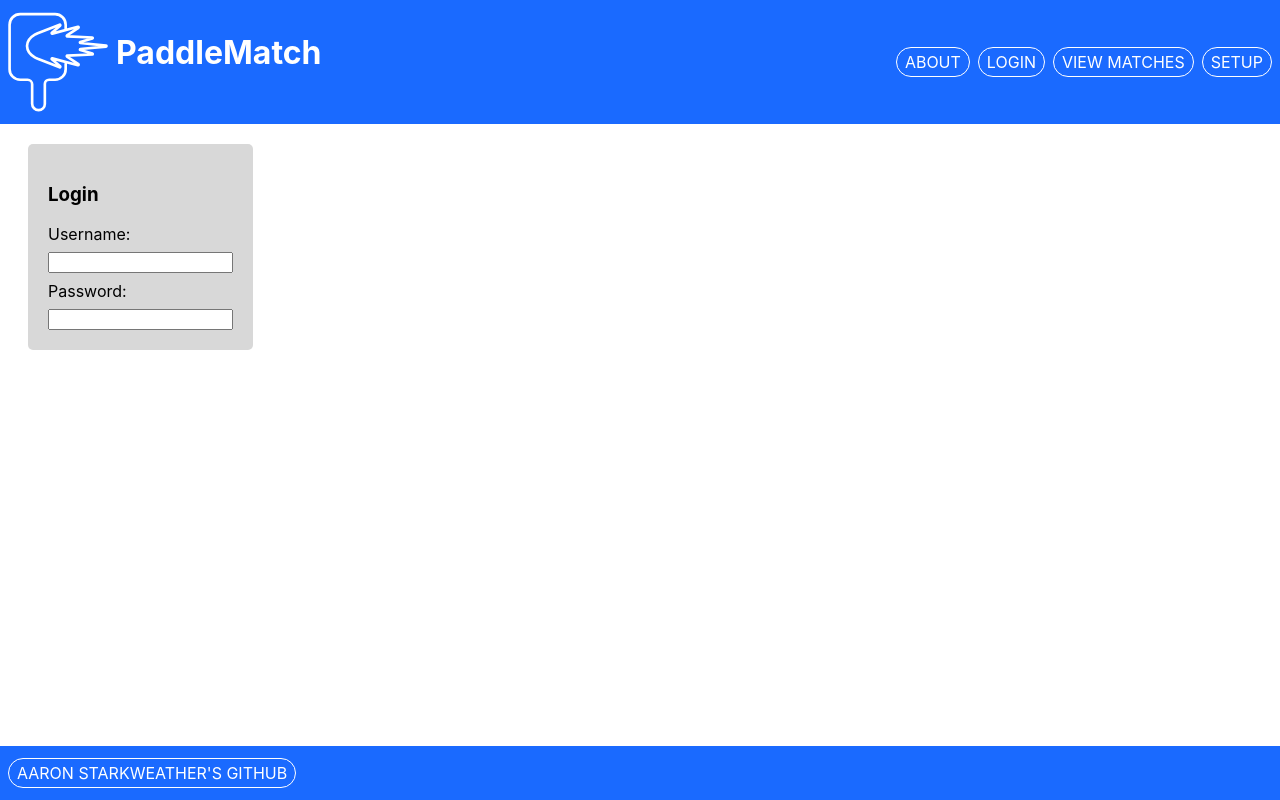
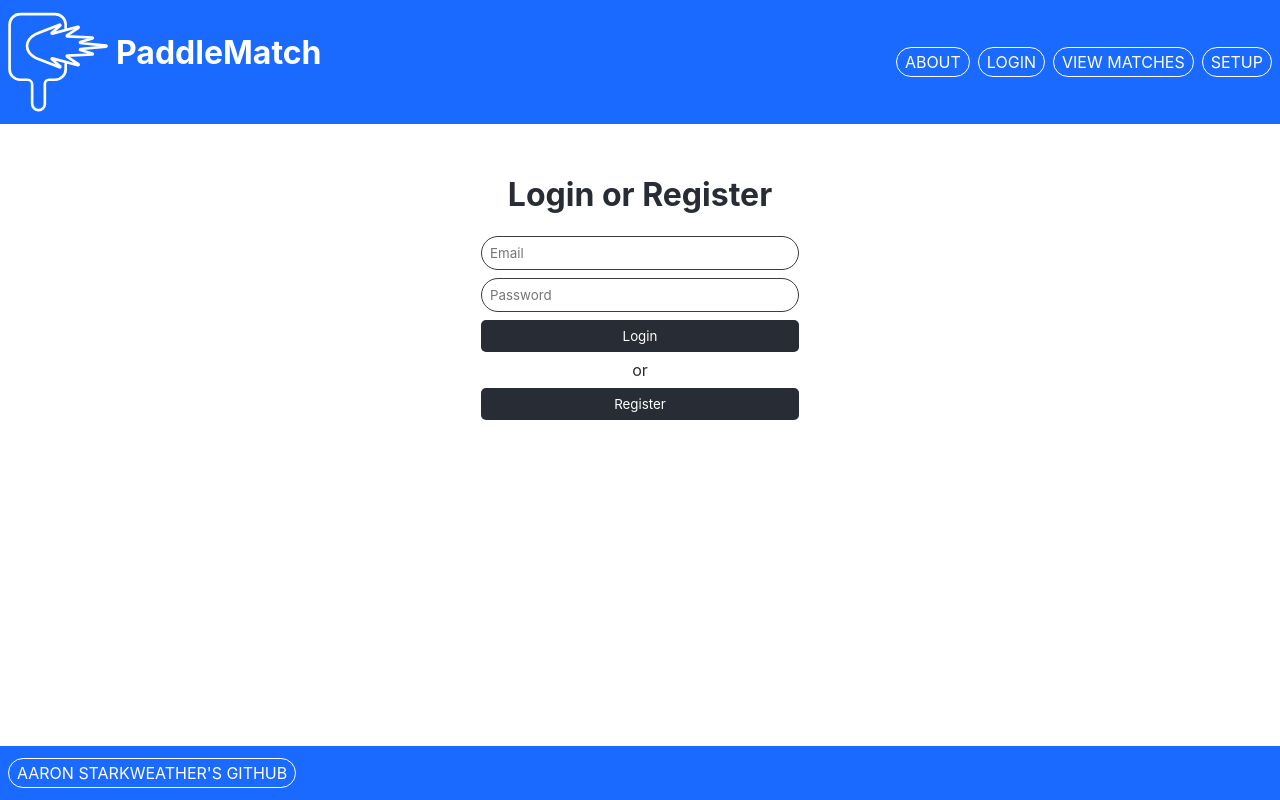
Before and after one commit to aaronstarky/startup, a React (Vite) app: page /login in a window 1280 px wide. Built offline with nearby package versions, Linux system fonts and the light colour scheme.

Commit message:
Got auth working on paddlematch page

```diff
--- a/react_deliverable/App.css
+++ b/react_deliverable/App.css
@@ -1,3 +1,9 @@
+* {
+  font-family: -apple-system, BlinkMacSystemFont, 'Segoe UI', 'Roboto', 'Oxygen',
+    'Ubuntu', 'Cantarell', 'Fira Sans', 'Droid Sans', 'Helvetica Neue',
+    sans-serif;
+}
+
 .App {
   text-align: center;
 }
@@ -32,9 +38,14 @@
   from {
     transform: rotate(0deg);
   }
+
   to {
     transform: rotate(360deg);
   }
+}
+
+#login-form {
+  text-align: center;
 }
 
 .content {
@@ -44,19 +55,38 @@
 
 
 .auth-box {
-  background-color: rgb(216, 216, 216);
   border-radius: 5px;
-    margin: 20px 20px 20px;
-    padding: 20px 20px;
-    width: max-content;
-    display: flex;
-    flex-direction: column;
+  padding: 10px 10px;
+  display: flex;
+  flex-direction: column;
+  align-items: center;
+  min-width: 700px;
+  color: #282c34;
 }
 
 #login-form {
   display: flex;
   flex-direction: column;
   gap: 8px;
+}
+
+button {
+  background-color: #282c34;
+  color: white;
+  border: none;
+  border-radius: 5px;
+  padding: 8px 16px;
+  cursor: pointer;
+}
+
+input {
+  padding: 8px;
+  border-radius: 5px;
+  border: 1px solid #3b3b3b;
+  border-radius: 100px;
+  text-shadow: none;
+  outline: none;
+  width: 300px;
 }
 
 .page-info {
--- a/react_deliverable/link.jsx
+++ b/react_deliverable/link.jsx
@@ -6,7 +6,7 @@ export default function HeaderLink({href, text}) {
     const myText = text;
 
     return (
-        <Link class="header-link" to={href}>
+        <Link className="header-link" to={href}>
             {text}
         </Link>
     )
--- a/react_deliverable/login.jsx
+++ b/react_deliverable/login.jsx
@@ -1,17 +1,49 @@
+import { Link } from "react-router-dom";
 import "./App.css"
 
 export default function Login() {
-    return (
-        <div>
-            <div class="auth-box">
-                <h3>Login</h3>
-                <div id="login-form">
-                    <label id="userlabel" for="username">Username:</label>
-                    <input type="text" name="username" id="username"/>
-                    <label id="passlabel" for="password">Password:</label>
-                    <input type="text" name="password" id="password"/>
+    async function submitLoginRequest() {
+        const email = document.getElementById("email-log").value;
+        const password = document.getElementById("password-log").value;
+
+        const response = await fetch(`/api/auth/login/${email}/${password}`, {
+            method: 'POST',
+            headers: {
+                'Content-Type': 'application/json',
+            },
+        });
+        const data = await response.json();
+        localStorage.setItem("token", data.token);
+    }
+
+    async function submitRegisterRequest() {
+        const email = document.getElementById("email-reg").value;
+        const password = document.getElementById("password-reg").value;
+
+        const response = await fetch(`/api/auth/login/${email}/${password}`, {
+            method: 'POST',
+            headers: {
+                'Content-Type': 'application/json',
+            },
+        });
+        const data = await response.json();
+        localStorage.setItem("token", data.token);
+    }
+        return (
+            <>
+                <br />
+                <div className="auth-box">
+                    <h1>Login or Register</h1>
+                    <form id="login-form">
+                        <input type="email" name="email-log" id="email-log" placeholder="Email" />
+                        <input type="password" name="password-log" id="password-log" placeholder="Password" />
+                        <button id="login-button" type="button" onClick={submitLoginRequest}>Login</button>
+                        <div>or</div>
+                        <button id="register-button" type="button" onClick={submitRegisterRequest}>Register</button>
+                    </form>
                 </div>
-            </div>
-        </div>
-    )
+            </>
+
+        )
+
 }
--- a/react_deliverable/setup.jsx
+++ b/react_deliverable/setup.jsx
@@ -1,23 +1,25 @@
-import { Link } from "react-router-dom";
+import { Link, redirect } from "react-router-dom";
 
 export default function Setup() {
+
+
     return (
-        <div class="two-part-page">
-            <div class="page-info">
+            <div className="two-part-page">
+                <div className="page-info">
                     <h1>Setup</h1>
-                <div class="interactive-button">
-                    <Link class="header-link" to="/track">BEGIN MATCH</Link>
+                    <div className="interactive-button">
+                        <Link className="header-link" to="/track">BEGIN MATCH</Link>
                     </div>
                     <p>Invite friends in real-time to your game by searching for their usernames and clicking "Invite"</p>
                 </div>
 
-            <div class="player-search-box">
+                <div className="player-search-box">
                     <h3>Database info placeholder</h3>
                     <div>
-                    <label for="playerSearch">Player ID:</label>
-                    <input type="text" name="playerSearch" id="playerSearch"/>
+                        <label htmlFor="playerSearch">Player ID:</label>
+                        <input type="text" name="playerSearch" id="playerSearch" />
                     </div>
-                <div class="player-list">
+                    <div className="player-list">
 
                     </div>
                 </div>
```
Also changed, not shown: react_deliverable/header.jsx (+4 -4 lines), 1 other file (tests, documents, lock files or other folders). Lines whose indentation alone changed are shown as unchanged.
